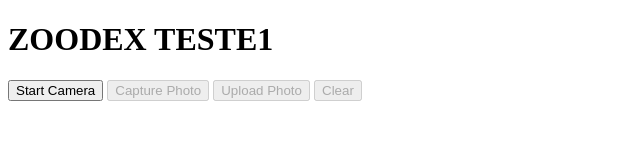
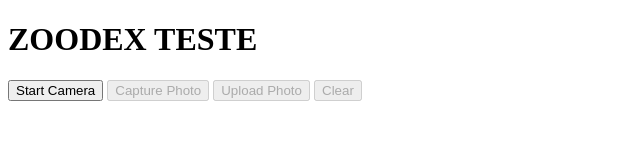
Before and after one commit to BrunoMarques1/Zoodex, a plain HTML site: page FRONT/src/index.html in a window 1280 px wide. Shown: the full height of the page, 0-640 px from the left. Drawn offline with Linux system fonts and the light colour scheme.

Commit message:
Update index.html

```diff
--- a/FRONT/src/index.html
+++ b/FRONT/src/index.html
@@ -9,7 +9,7 @@
     <title>ZOODEX</title>
 </head>
 <body>
-    <h1>ZOODEX TESTE1</h1>
+    <h1>ZOODEX TESTE</h1>
     <button id="startCamera">Start Camera</button>
     <button id="capture" disabled>Capture Photo</button>
     <button id="upload" disabled>Upload Photo</button>
```
